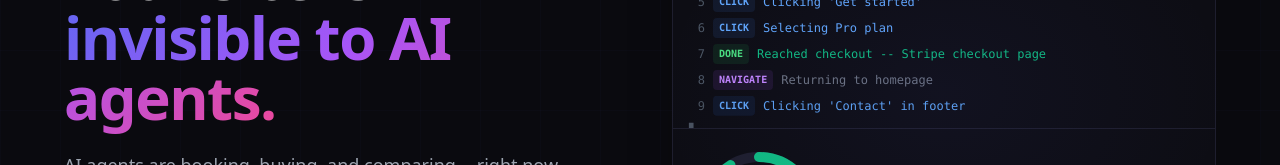
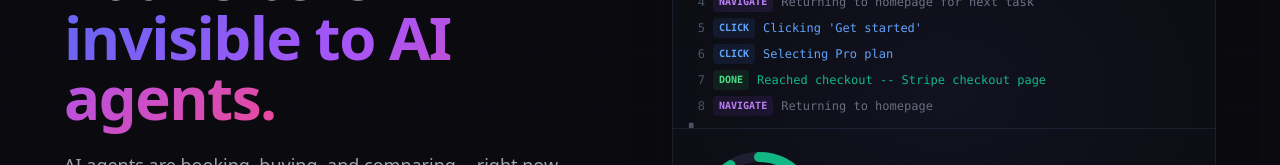
Before and after one commit to Aprameya05/agentprobe, a Next.js app in the folder dashboard/: page / in a window 1280 px wide. Shown: the part 250-415 px from the top of the page. Built offline with nearby package versions, Linux system fonts and the light colour scheme; no server answers.

Commit message:
fix: capture animation index before React batches update, fix nav to use window.location

```diff
--- a/dashboard/src/app/page.tsx
+++ b/dashboard/src/app/page.tsx
@@ -1,8 +1,7 @@
 "use client";
 
 import { useState, useEffect, useRef } from "react";
-import { useRouter } from "next/navigation";
-import { motion, AnimatePresence, useScroll, useTransform } from "framer-motion";
+import { motion, AnimatePresence } from "framer-motion";
 
 const API = process.env.NEXT_PUBLIC_API_URL || "http://localhost:8000";
 
@@ -97,13 +96,14 @@ function AgentTerminal() {
     let i = 0;
     const interval = setInterval(() => {
       if (i < DEMO_LOG.length) {
-        setVisible(prev => [...prev, i]);
+        const idx = i;          // capture before any async batching changes i
         i++;
+        setVisible(prev => [...prev, idx]);
         if (containerRef.current) {
           containerRef.current.scrollTop = containerRef.current.scrollHeight;
         }
-      } else {
-        // Reset
+      } else if (i === DEMO_LOG.length) {
+        i++;                    // sentinel: only schedule one reset
         setTimeout(() => { setVisible([]); i = 0; }, 2000);
       }
     }, 700);
@@ -182,7 +182,6 @@ function AgentTerminal() {
 }
 
 export default function HomePage() {
-  const router = useRouter();
   const [url, setUrl]         = useState("");
   const [label, setLabel]     = useState("");
   const [tasks, setTasks]     = useState<string[]>(TASKS.map(t => t.id));
@@ -208,7 +207,7 @@ export default function HomePage() {
       });
       if (!r.ok) throw new Error(`API error: ${r.status}`);
       const { audit_id } = await r.json();
-      router.push(`/audit/${audit_id}`);
+      window.location.href = `/audit/${audit_id}`;
     } catch (e: any) {
       setError(e.message);
       setLoading(false);
```
